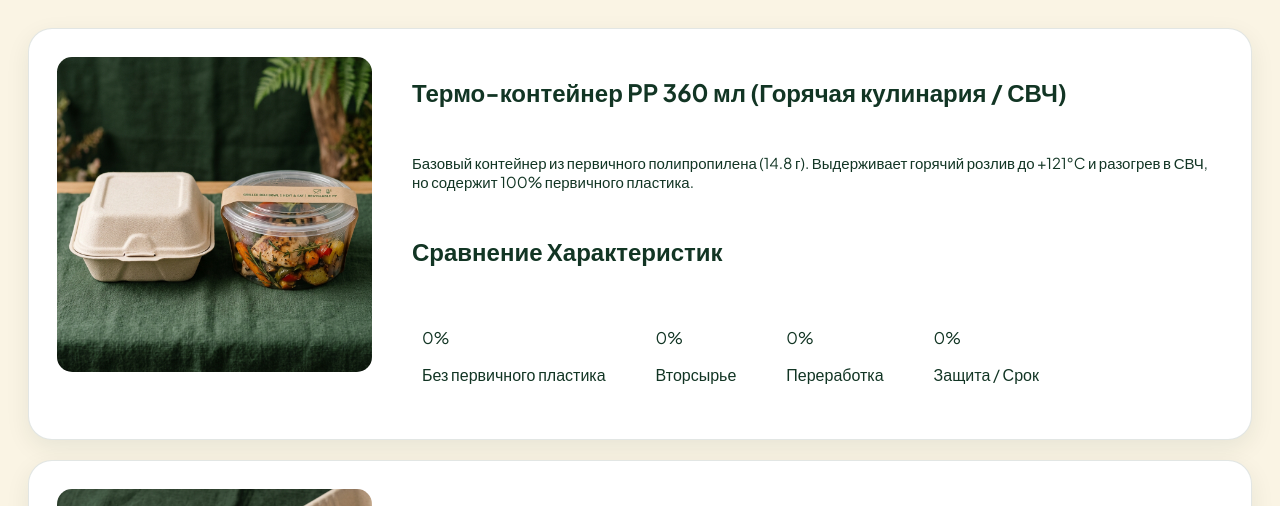
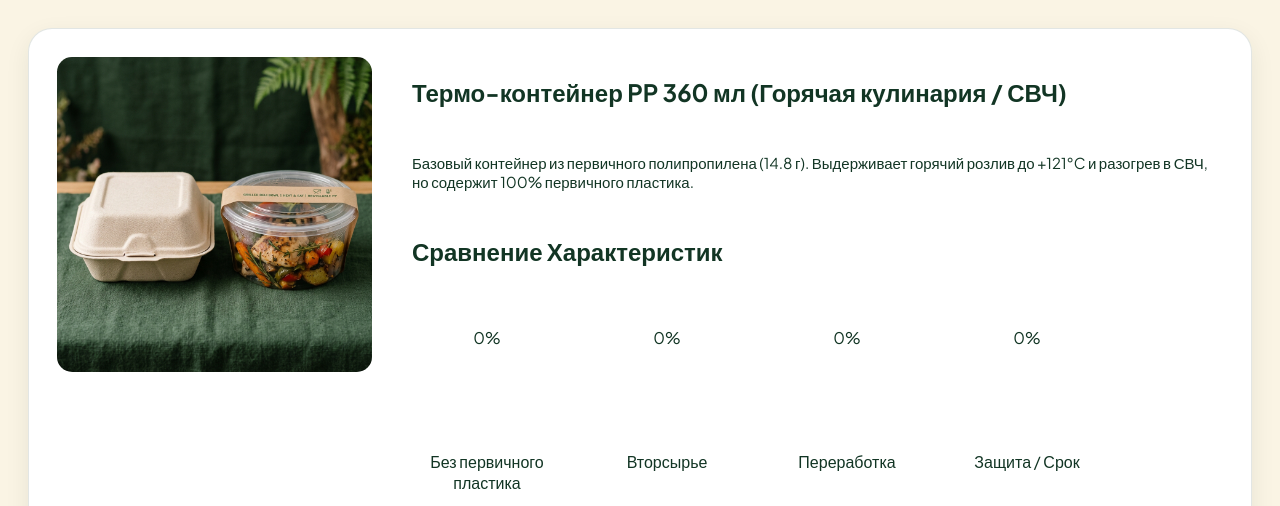
Before and after one commit to denis100strike/Hackaton-202636, a plain HTML site: page Проэкт Хакатон/index.html in a window 1280 px wide. Shown: the part 438-944 px from the top of the page. Drawn offline with Linux system fonts and the light colour scheme.

Commit message:
feat(ui): add .stat-circle and .stat-circle span styles

```diff
--- a/Проэкт Хакатон/css/style.css
+++ b/Проэкт Хакатон/css/style.css
@@ -217,6 +217,22 @@ header {
     gap: 30px;
 }
 
+.stat-circle {
+    display: flex;
+    flex-direction: column;
+    align-items: center;
+    gap: 8px;
+    width: 130px;
+    text-align: center;
+}
+
+.stat-circle span {
+    width: 100px;
+    height: 100px;
+    border-radius: 50%;
+    conic-gradient: #22c55e 75%
+}
+
 .circule-list {
     padding: 10px;
 }
```
